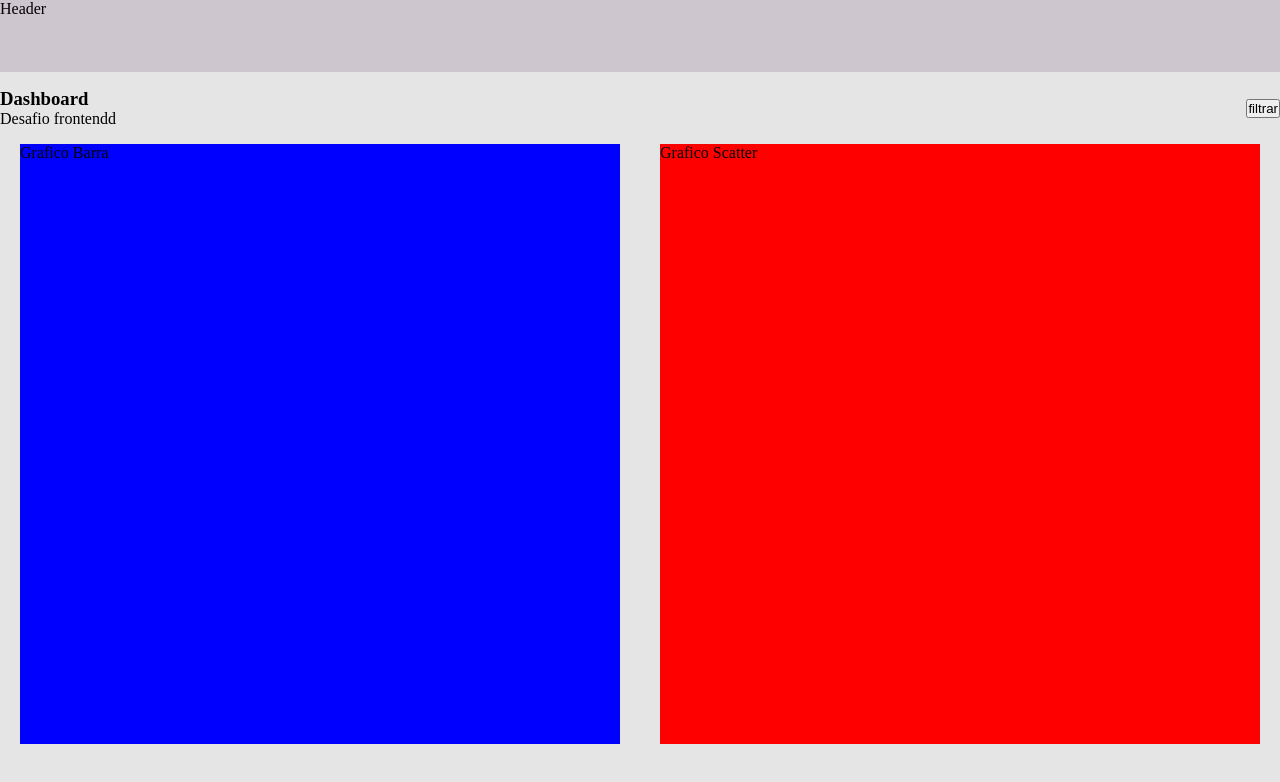
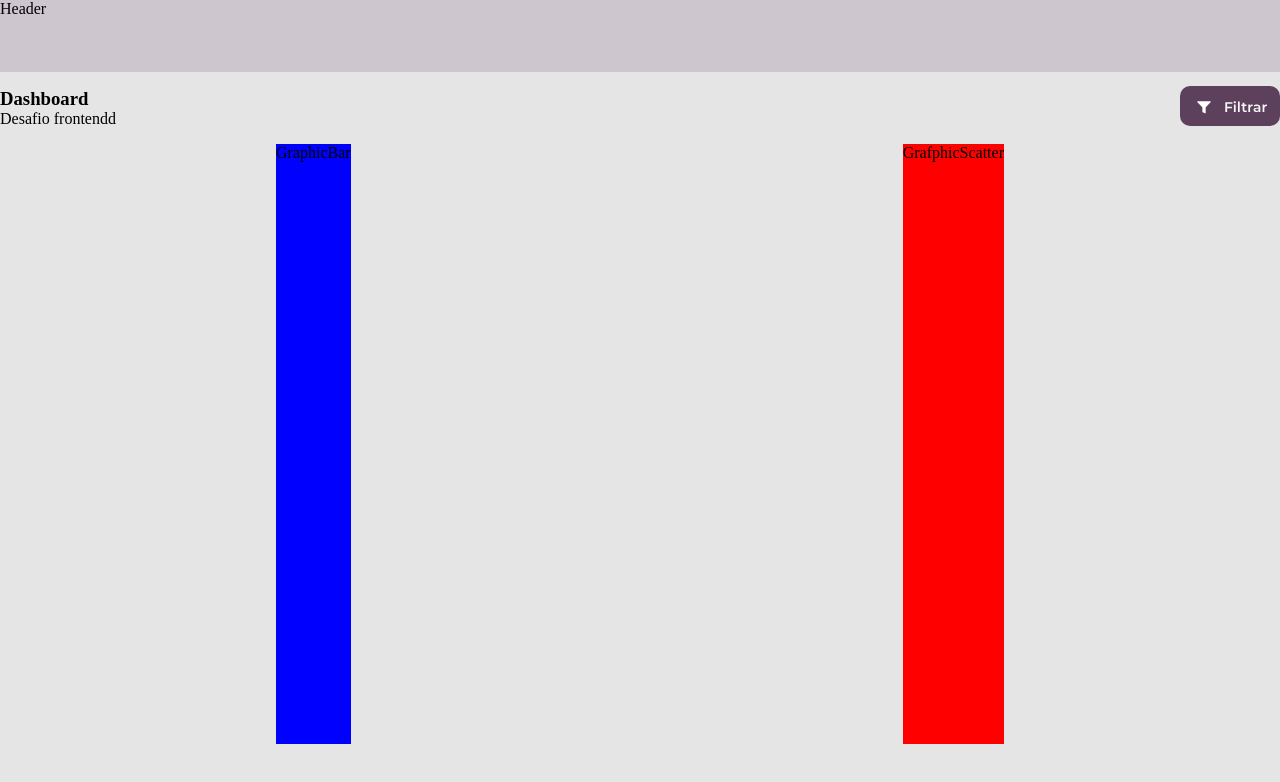
Before and after one commit to JulioSilvaa/DashboardSalt, a React (Create React App) app: page / in a window 1280 px wide. Shown: the top 782 px of the page. Built offline with nearby package versions, Linux system fonts and the light colour scheme.

Commit message:
adicionado o IconSVG na pasta assets e utilizado no componente TitleFilter, criado a pasta services para trabalhar com os graficos

```diff
--- a/package.json
+++ b/package.json
@@ -3,6 +3,7 @@
   "version": "0.1.0",
   "private": true,
   "dependencies": {
+    "@material-ui/core": "^4.12.3",
     "@testing-library/jest-dom": "^5.16.2",
     "@testing-library/react": "^12.1.4",
     "@testing-library/user-event": "^13.5.0",
--- a/src/Components/Graphics/Graphics.jsx
+++ b/src/Components/Graphics/Graphics.jsx
@@ -1,13 +1,26 @@
 import React from "react";
+import { GraphicBar } from "../../Services/GraphicBar/GraphicBar";
+import { GraphicScatter } from "../../Services/GraphicScatter/GraphicScatter";
 
 export const Graphics = () => {
   return (
-    <div style={{ width: "vw",display: "flex", justifyContent:"space-around" }}>
-      <div style={{ width: "600px", height: "600px", backgroundColor: "blue" }}>
-        Grafico Barra
+    <div
+      style={{
+        width: "vw",
+        display: "flex",
+        justifyContent: "space-around",
+        flexWrap: "wrap",
+      }}
+    >
+      <div
+        style={{ maxWidth: "600px", height: "600px", backgroundColor: "blue" }}
+      >
+        <GraphicBar />
       </div>
-      <div style={{ width: "600px", height: "600px", backgroundColor: "red" }}>
-        Grafico Scatter
+      <div
+        style={{ maxWidth: "600px", height: "600px", backgroundColor: "red" }}
+      >
+        <GraphicScatter />
       </div>
     </div>
   );
--- a/src/Components/TitleFilter/TitleFilter.jsx
+++ b/src/Components/TitleFilter/TitleFilter.jsx
@@ -1,7 +1,9 @@
 import React from "react";
+import icon from "../../assets/IconFilter.svg";
 import { ContainerSection } from "./Style";
 
 export const TitleFilter = ({ title, caption }) => {
+
   return (
     <ContainerSection>
       <div>
@@ -9,7 +11,7 @@ export const TitleFilter = ({ title, caption }) => {
         <p>{caption}d</p>
       </div>
       <div>
-        <button type="submit">filtrar</button>
+        <img src={icon} alt="Botão de filtrar" />
       </div>
     </ContainerSection>
   );
--- /dev/null
+++ b/src/Services/GraphicBar/GraphicBar.jsx
@@ -0,0 +1,5 @@
+import React from "react";
+
+export const GraphicBar = () => {
+  return <div>GraphicBar</div>;
+};
--- /dev/null
+++ b/src/Services/GraphicScatter/GraphicScatter.jsx
@@ -0,0 +1,5 @@
+import React from "react";
+
+export const GraphicScatter = () => {
+  return <div>GrafphicScatter</div>;
+};
```
Also changed, not shown: src/assets/IconFilter.svg (added), 1 other file (tests, documents, lock files or other folders).
